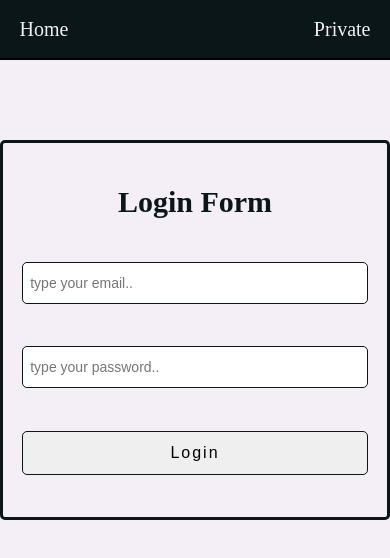
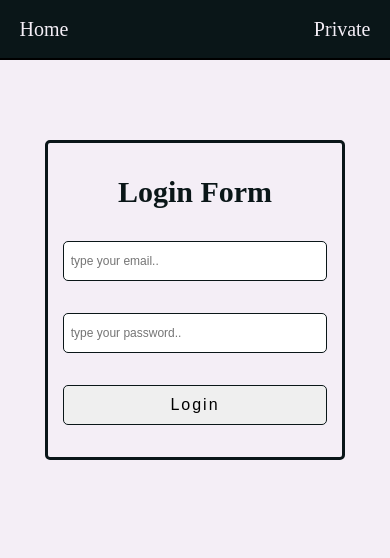
Before and after one commit to Hashtag-igor/login-system, a React (Vite) app: page /private in a window 390 px wide. Shown: the top 558 px of the page. Built offline with nearby package versions, Linux system fonts and the light colour scheme.

Commit message:
Alterei o media screen do component Login para se adaptar a mobile e tablet

```diff
--- a/src/pages/Login.tsx
+++ b/src/pages/Login.tsx
@@ -19,6 +19,16 @@ const LoginWrapper = styled.div`
     align-items: center;
     border: 3px solid #0a1618;
     border-radius: 5px;
+
+    @media screen and (max-width: 768px){
+        width: 350px;
+        height: 370px;
+    }
+
+    @media screen and (max-width: 480px){
+        width: 300px;
+        height: 320px;
+    }
 `
 const LoginTitle = styled.h2`
     text-align: center;
@@ -31,6 +41,10 @@ const LoginInput = styled.input`
     border: 1px solid #0a1618;
     border-radius: 5px;
     font-size: 14px;
+
+    @media screen and (max-width: 480px){
+        font-size: 12px;
+    }
 `
 const LoginButton = styled.button`
     padding: 12px 0;
@@ -45,6 +59,10 @@ const LoginButton = styled.button`
         background-color: #0a1618;
         cursor: pointer;
         color: #f4eef6;
+    }
+
+    @media screen and (max-width: 480px){
+        padding: 10px 0;
     }
 `
 
```
